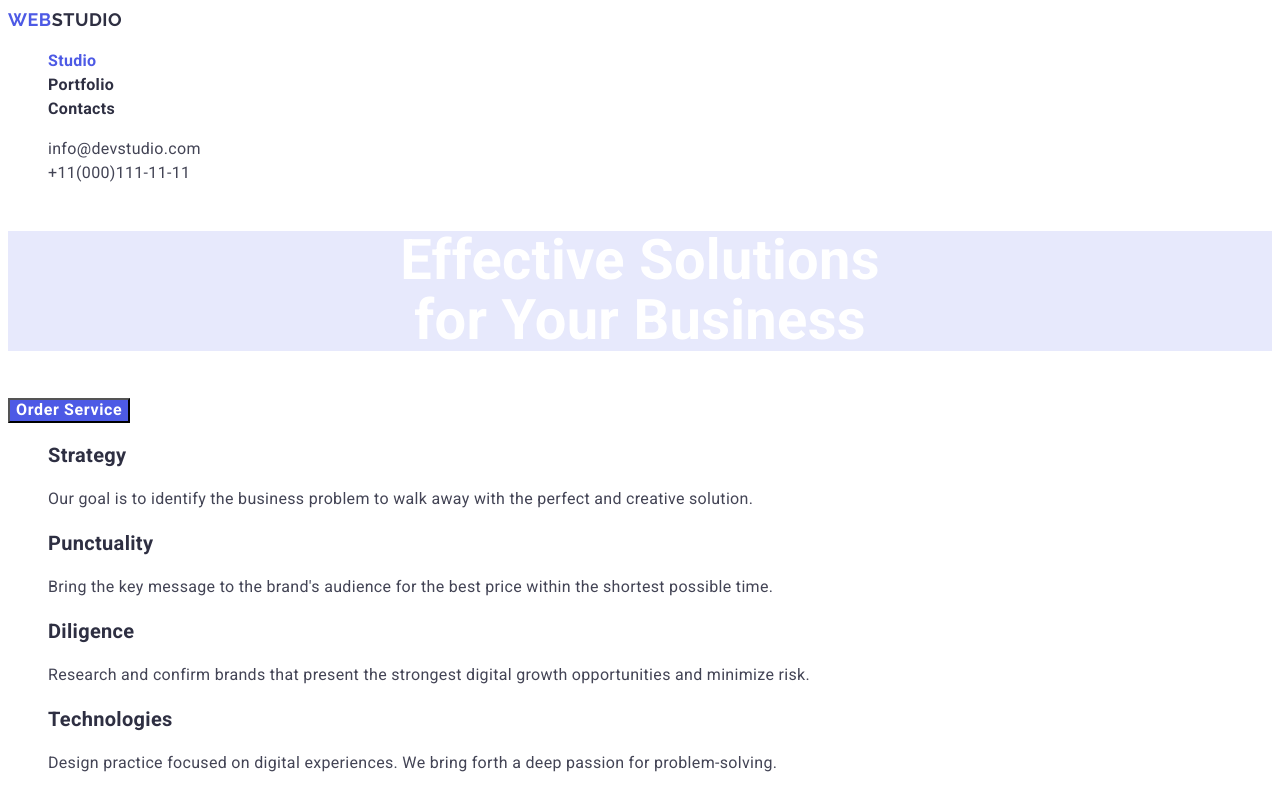
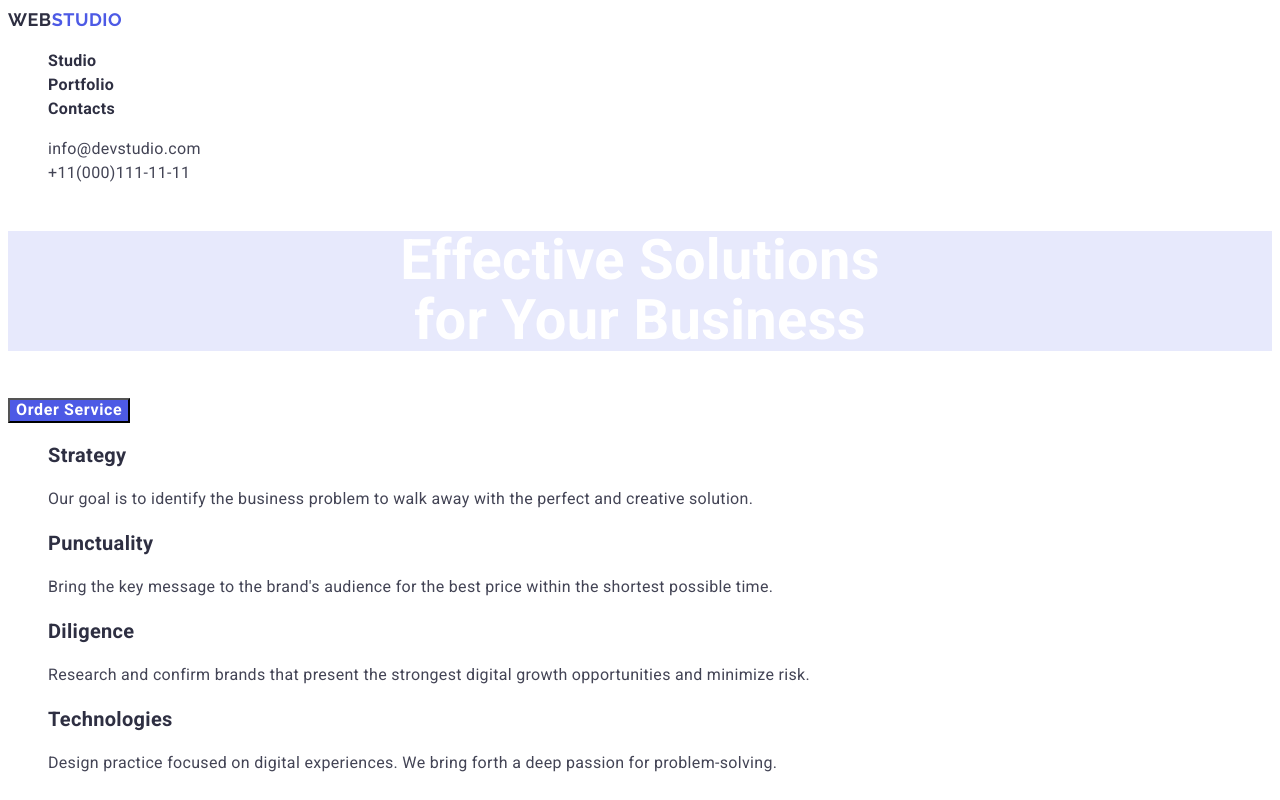
Before and after one commit to Victoria951/goit-markup-hw-02, a plain HTML site: page index.html in a window 1280 px wide. Shown: the top 800 px of the page. Drawn offline with Linux system fonts and the light colour scheme.

Commit message:
update index.html

```diff
--- a/index.html
+++ b/index.html
@@ -12,24 +12,25 @@
 <body>
     <header>
      <nav>
-      <a href="./images/Logo.svg" class="logo">WEB<span class="accent">STUDIO</span></a>
+      <a href="./images/Logo.svg" class="logo"><span class="accent">WEB</span>STUDIO</a>
       <ul class="site-nav list">
-         <li><a href="" class="link current">Studio</a></li>
+         <li><a href="" class="link">Studio</a></li>
          <li><a href="./portfolio.html" class="link">Portfolio</a></li>
          <li><a href="" class="link">Contacts</a></li>
       </ul>
      </nav>
+     <section>
       <ul class="aut-nav list">
       <li><a href="mailto:info@devstudio.com" class="link">info@devstudio.com</a></li>
       <li><a href="tel:+11(000)111-11-11" class="link">+11(000)111-11-11</a></li>
       </ul>
-
+    </section>
     </header>
 
     <main>
        <section class="hero">
         <h1 class="hero-title">Effective Solutions<br/>for Your Business</h1>
-        <button type="button" class="button">Order Service</button>
+        <button type="button" class="button primary ">Order Service</button>
        </section>
 
        <section class="section">
@@ -108,7 +109,7 @@
     </main>
 
     <footer class="footer">
-        <a href="./images/Logo.svg" class="logo">WEB<span class="accent">STUDIO</span></a>
+      <a href="./images/Logo.svg" class="logo"><span class="accent">WEB</span>STUDIO</a>
           <p class="footer-text">
             Increase the flow of customers and sales for your business with
              digital marketing & growth solutions.
```
